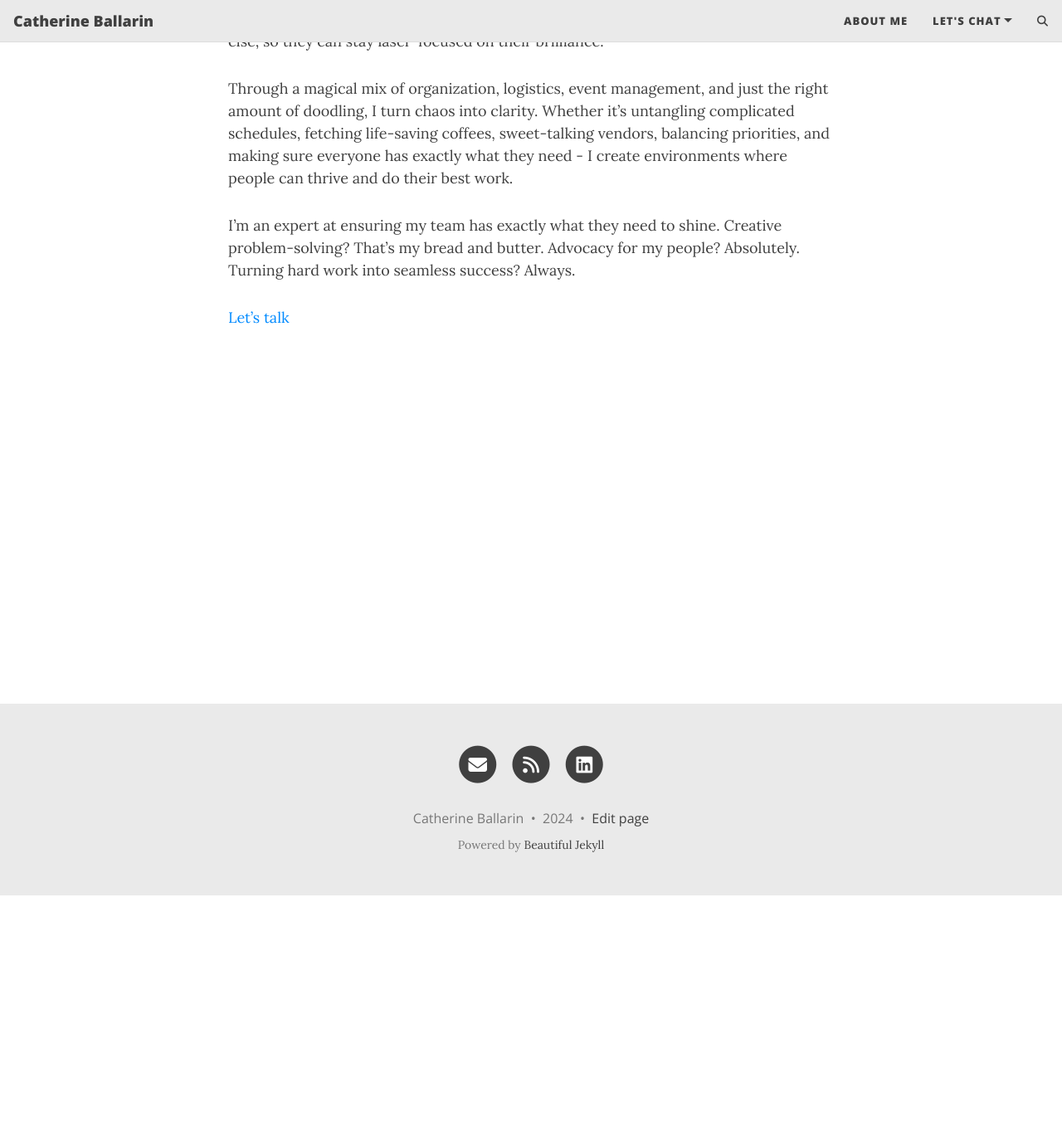
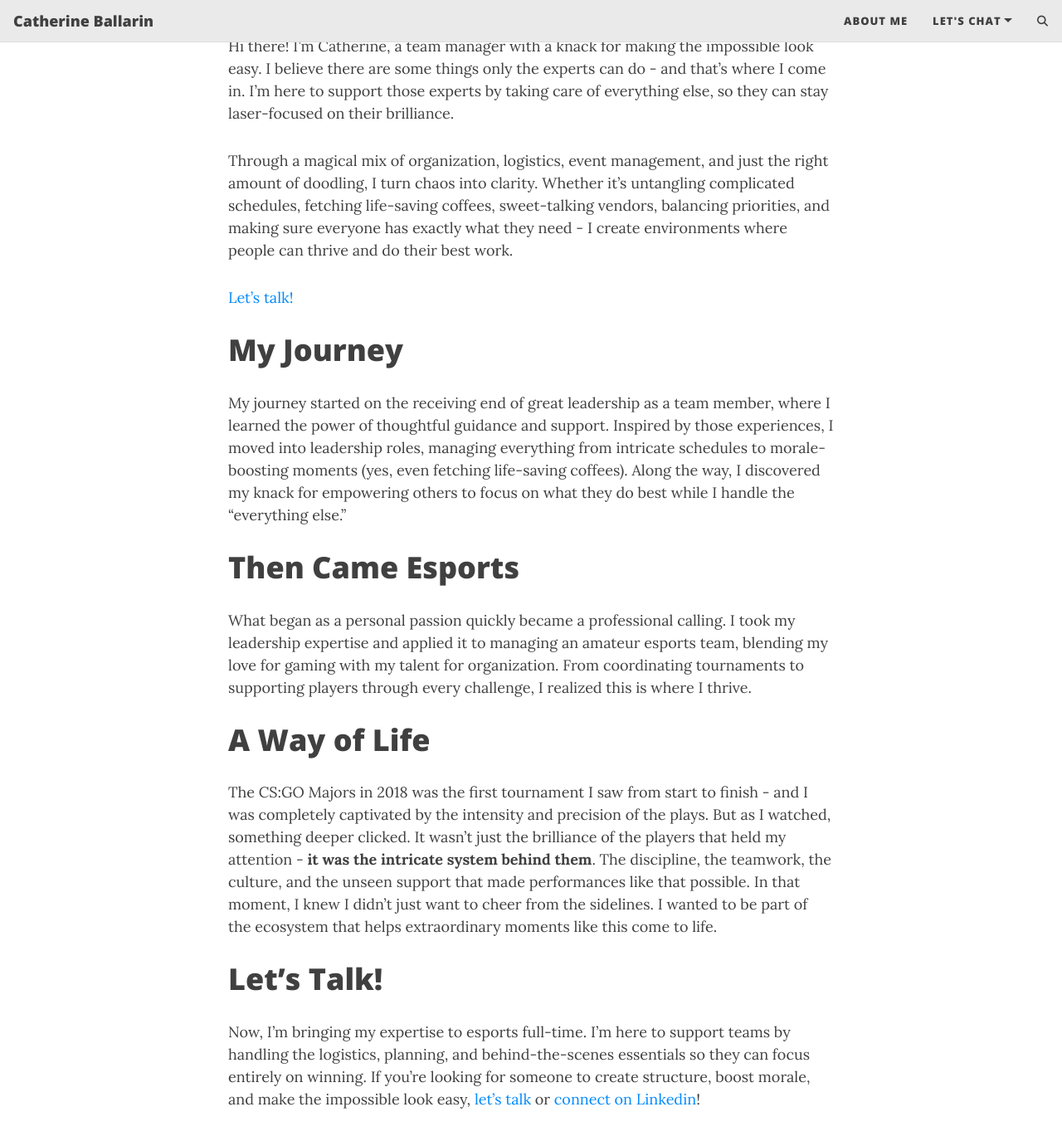
Before and after one commit to CatherineBallarin/CatherineBallarin.github.io, a Jekyll site: the page built from aboutme.md, in a window 1280 px wide and 1400 px high, scrolled down 321 px. Shown: the top 1375 px of the window at 83% size. Built offline with Jekyll 4.4.1, drawn with Linux system fonts in a browser that asks for light colours; comment, search, counter and statistics services are not loaded; some of the changed text lies outside the part shown.

Commit message:
Update aboutme.md

```diff
--- a/aboutme.md
+++ b/aboutme.md
@@ -1,13 +1,23 @@
 ---
 layout: page
 title: About me
-subtitle:
+subtitle: Handling logistics and creating balance so awesome people can focus on being brilliant at what they do best
 ---
 
-Hi there! I’m Catherine Ballarin, a team manager with a knack for making the impossible look easy. I believe there are some things only the experts can do - and that’s where I come in. I’m here to support those experts by taking care of everything else, so they can stay laser-focused on their brilliance.
+Hi there! I’m Catherine, a team manager with a knack for making the impossible look easy. I believe there are some things only the experts can do - and that’s where I come in. I’m here to support those experts by taking care of everything else, so they can stay laser-focused on their brilliance.
 
 Through a magical mix of organization, logistics, event management, and just the right amount of doodling, I turn chaos into clarity. Whether it’s untangling complicated schedules, fetching life-saving coffees, sweet-talking vendors, balancing priorities, and making sure everyone has exactly what they need - I create environments where people can thrive and do their best work.
 
-I’m an expert at ensuring my team has exactly what they need to shine. Creative problem-solving? That’s my bread and butter. Advocacy for my people? Absolutely. Turning hard work into seamless success? Always.
+[Let's talk!](mailto:catherine.ballarin@proton.me)
 
-[Let's talk](mailto:catherine.ballarin@proton.me)
+# My Journey
+My journey started on the receiving end of great leadership as a team member, where I learned the power of thoughtful guidance and support. Inspired by those experiences, I moved into leadership roles, managing everything from intricate schedules to morale-boosting moments (yes, even fetching life-saving coffees). Along the way, I discovered my knack for empowering others to focus on what they do best while I handle the “everything else.”
+
+# Then Came Esports
+What began as a personal passion quickly became a professional calling. I took my leadership expertise and applied it to managing an amateur esports team, blending my love for gaming with my talent for organization. From coordinating tournaments to supporting players through every challenge, I realized this is where I thrive.
+
+# A Way of Life
+The CS:GO Majors in 2018 was the first tournament I saw from start to finish - and I was completely captivated by the intensity and precision of the plays. But as I watched, something deeper clicked. It wasn’t just the brilliance of the players that held my attention - **it was the intricate system behind them**. The discipline, the teamwork, the culture, and the unseen support that made performances like that possible. In that moment, I knew I didn’t just want to cheer from the sidelines. I wanted to be part of the ecosystem that helps extraordinary moments like this come to life.
+
+# Let's Talk!
+Now, I’m bringing my expertise to esports full-time. I’m here to support teams by handling the logistics, planning, and behind-the-scenes essentials so they can focus entirely on winning. If you’re looking for someone to create structure, boost morale, and make the impossible look easy, [let’s talk](mailto:catherine.ballarin@proton.me) or [connect on Linkedin](https://www.linkedin.com/in/catherineballarin/)!
```
